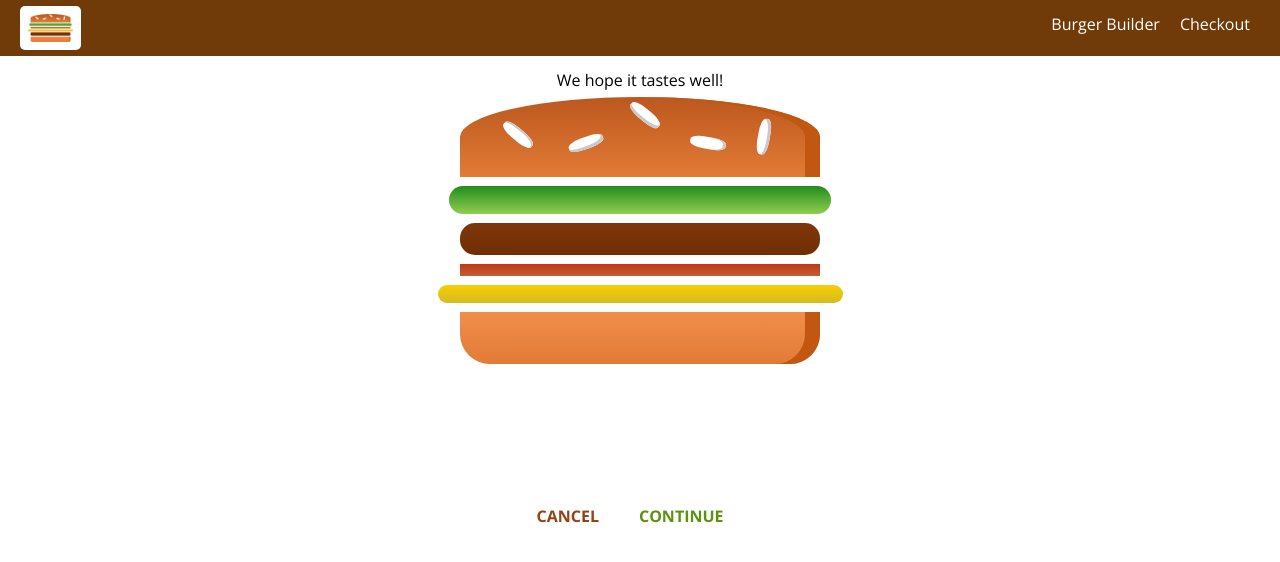
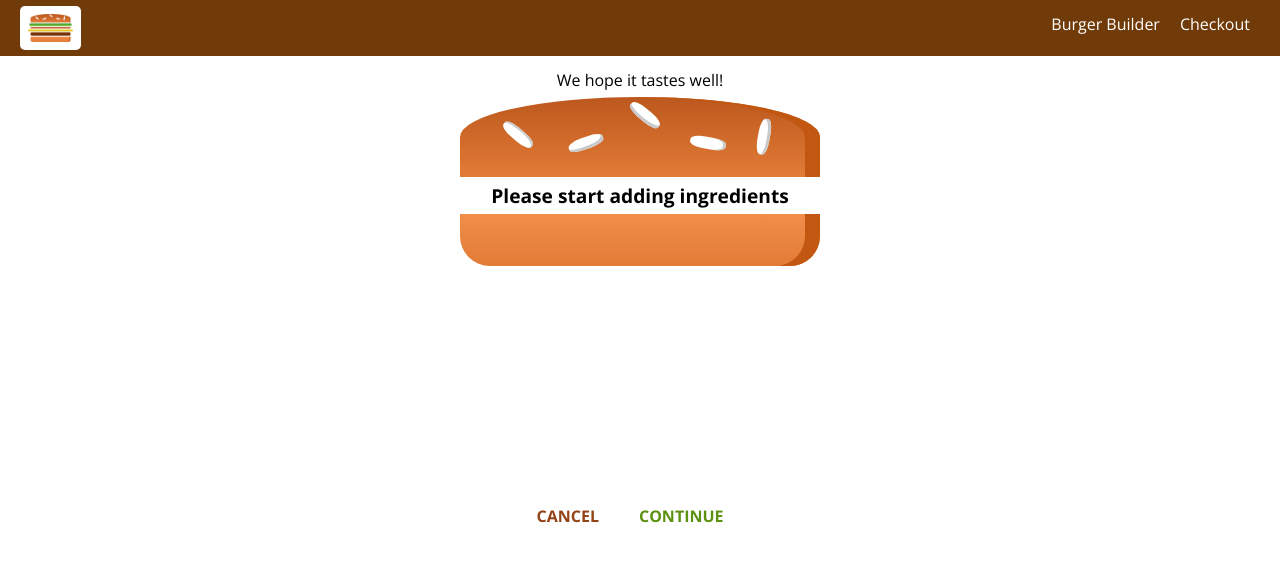
Before and after one commit to Grzk8/BurgerBuilder, a React (Create React App) app: page /checkout in a window 1280 px wide. Shown: the top 562 px of the page. Built offline with nearby package versions, Linux system fonts and the light colour scheme.

Commit message:
checkout finished

```diff
--- a/src/components/Order/CheckoutSummary/CheckoutSummary.js
+++ b/src/components/Order/CheckoutSummary/CheckoutSummary.js
@@ -12,9 +12,11 @@
             </div>
             <Button
             btnType='Danger'
+            clicked={props.checkoutCancelled}
             >CANCEL</Button>
             <Button
             btnType='Success'
+            clicked={props.checkoutContinued}
             >CONTINUE</Button>
         </div>
     );
--- a/src/components/containers/BurgerBuilder/BurgerBuilder.js
+++ b/src/components/containers/BurgerBuilder/BurgerBuilder.js
@@ -95,7 +95,16 @@
         // .then(resp =>
         //     console.log(resp))
         // .catch(error => console.log(error));
-        this.props.history.push('/checkout');
+        const queryParams = [];
+        for (let i in this.state.ingredients) {
+            queryParams.push(encodeURIComponent(i) + '=' + encodeURIComponent(this.state.ingredients[i]));
+        };
+        const queryString = queryParams.join('&');
+        this.props.history.push({
+            pathname: '/checkout/',
+            search: '?' + queryString
+        }
+        );
 
     }
 
--- a/src/components/containers/Checkout/Checkout.js
+++ b/src/components/containers/Checkout/Checkout.js
@@ -10,10 +10,31 @@
             bacon: 1,
             cheese: 1
         }
+    };
+
+    componentDidMount () {
+        const query = new URLSearchParams(this.props.location.search);
+        const ingrenients = {};
+        for (let param of query.entries()) {
+            ingrenients[param[0]] = +param[1];
+        }
+        this.setState({ingredients: ingrenients});
     }
+
+    checkoutCancelledHandler = () => {
+        this.props.history.goBack();
+    };
+
+    checkoutContinuedHandler = () => {
+        this.props.history.replace('/checkout/contact-data');
+    };
+
     render () {
         return (
-            <CheckoutSummary ingredients={this.state.ingredients}/>
+            <CheckoutSummary
+            ingredients={this.state.ingredients}
+            checkoutCancelled={this.checkoutCancelledHandler}
+            checkoutContinued={this.checkoutContinuedHandler}/>
         )
     }
 };
```
Also changed, not shown: src/components/containers/Checkout/ContactData/ContactData.js (added).
